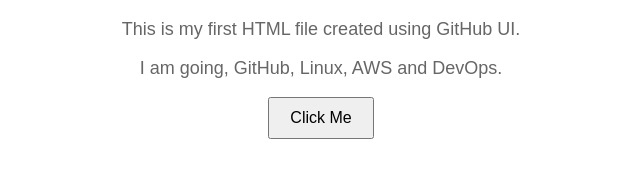
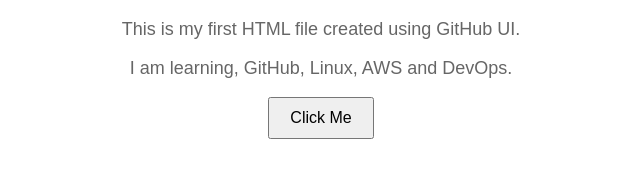
Before and after one commit to akashkhadakbhavi-tech/Devops, a plain HTML site: page index.html in a window 1280 px wide. Shown: the part 151-328 px from the top of the page, 319-959 px from the left. Drawn offline with Linux system fonts and the light colour scheme.

Commit message:
Update index.html

```diff
--- a/index.html
+++ b/index.html
@@ -49,7 +49,7 @@
         </p>
 
         <p>
-            I am going, GitHub, Linux, AWS and DevOps.
+            I am learning, GitHub, Linux, AWS and DevOps.
         </p>
 
         <button onclick="showMessage()">
```
